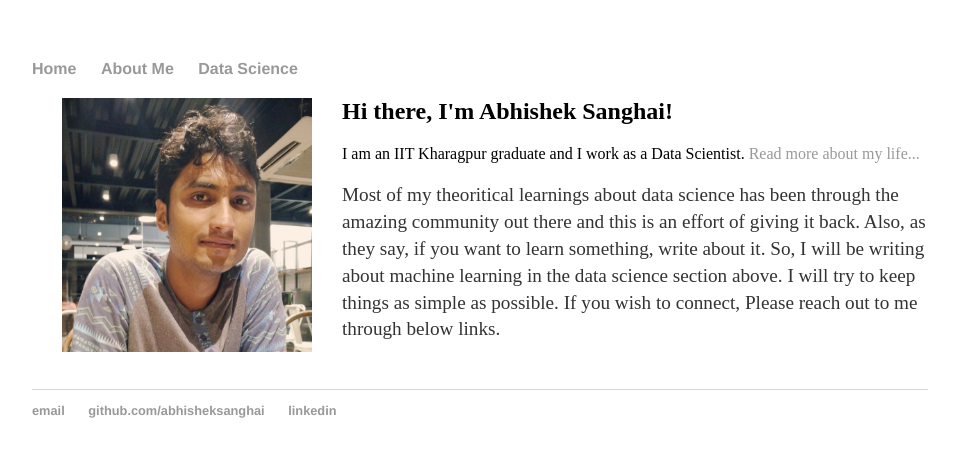
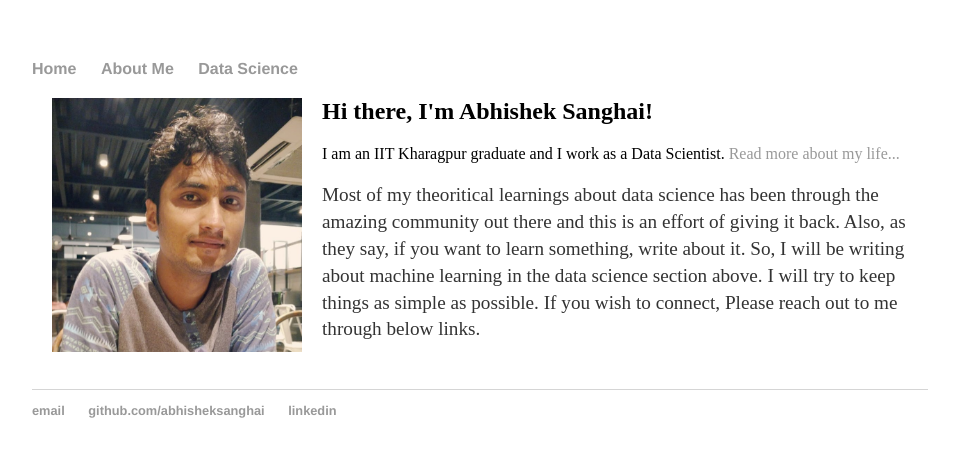
Before and after one commit to abhisheksanghai/abhisheksanghai.github.io, a Jekyll site: the page built from index.html, in a window 1280 px wide. Shown: the top 457 px of the page, without its empty margins (160-1116 px from the left). Built offline with Jekyll 4.4.1, drawn with Linux system fonts in a browser that asks for light colours.

Commit message:
Update index.html

```diff
--- a/index.html
+++ b/index.html
@@ -3,7 +3,7 @@ layout: default
 title: Abhishek Sanghai, Exploring!
 ---
 <div class="blurb">
-	<p> <img src="/images/Abhishek_Sanghai.jpg" alt="AbhishekSanghai" width="250" align="left" hspace = "30">
+	<p> <img src="/images/Abhishek_Sanghai.jpg" alt="AbhishekSanghai" width="250" align="left" hspace = "20">
 		<h2>Hi there, I'm Abhishek Sanghai!</h2>
 		I am an IIT Kharagpur graduate and I work as a Data Scientist. <a href="/about">Read more about my life...</a>
 	</p>
```
